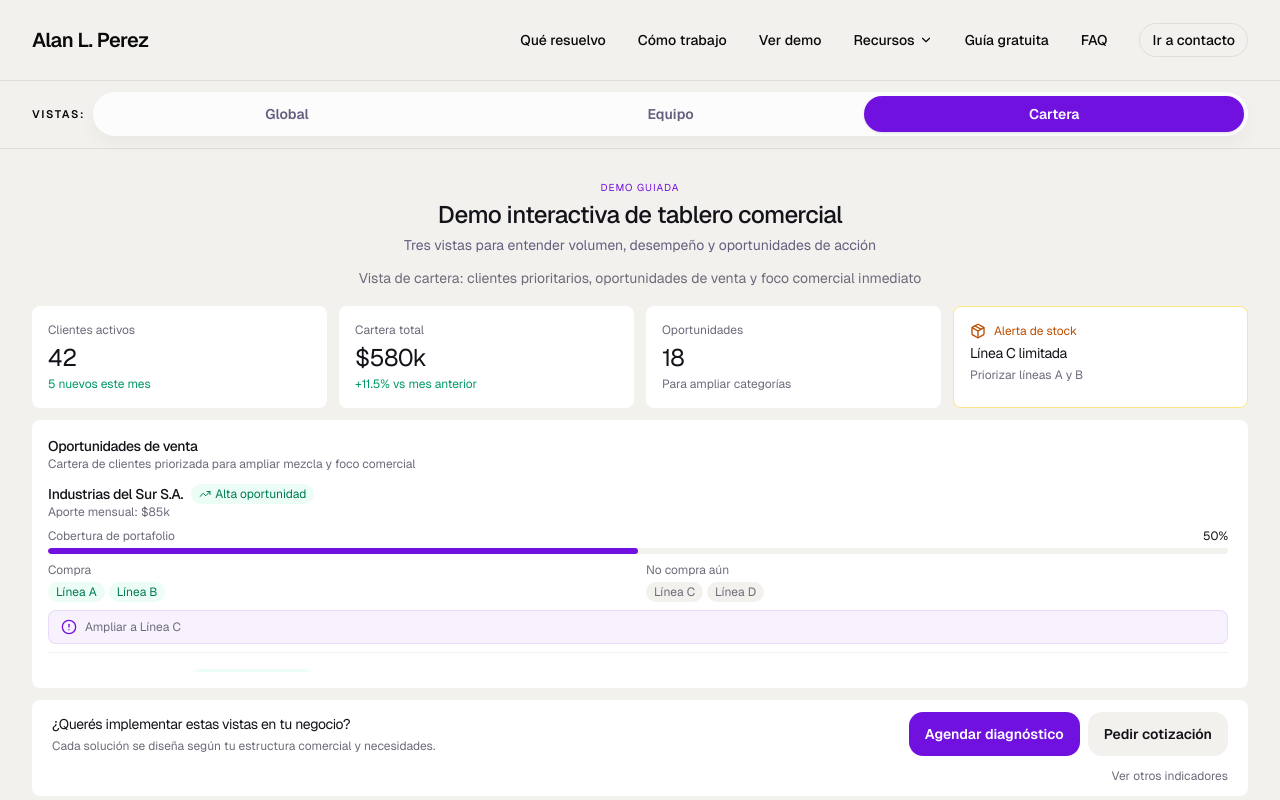
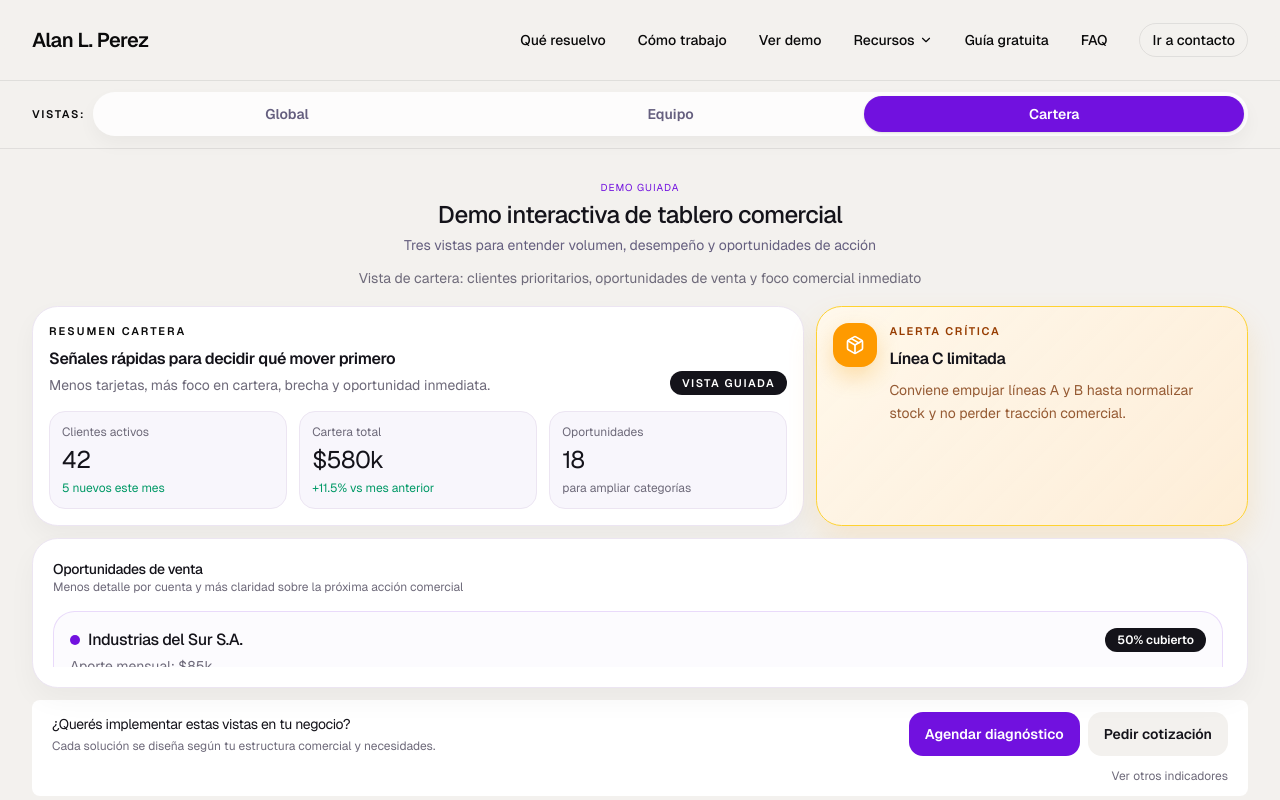
Before and after one commit to AluenIriarte/WebPage, a React (Vite) app: page /demo-dashboard in a window 1280 px wide. Both pictures are taken after a click on the button "Cartera". Shown: the top 800 px of the page. Built offline with nearby package versions, Linux system fonts and the light colour scheme.

Commit message:
Simplify demo portfolio opportunity section

```diff
--- a/src/app/pages/DemoDashboard.tsx
+++ b/src/app/pages/DemoDashboard.tsx
@@ -132,6 +132,16 @@ const clientsData = [
     priority: "medium" as const,
   },
 ];
+
+function getClientPortfolioSummary(client: (typeof clientsData)[number]) {
+  const totalLines = client.buys.length + client.doesntBuy.length;
+  const [primaryGap, ...remainingGaps] = client.doesntBuy;
+
+  return {
+    coverageLabel: `${client.buys.length}/${totalLines} líneas`,
+    primaryGapLabel: primaryGap ? (remainingGaps.length ? `${primaryGap} +${remainingGaps.length}` : primaryGap) : "Portafolio completo",
+  };
+}
 
 const signalOpportunityCards = [
   {
@@ -646,85 +656,121 @@ function RankingViewMobile() {
 function VendedoresView() {
   return (
     <div className="flex h-full flex-col gap-3">
-      <div className="grid shrink-0 grid-cols-2 gap-3 md:grid-cols-4">
-        <KPICard label="Clientes activos" value="42" change="5 nuevos este mes" changeType="positive" />
-        <KPICard label="Cartera total" value="$580k" change="+11.5% vs mes anterior" changeType="positive" />
-        <KPICard label="Oportunidades" value="18" change="Para ampliar categorías" changeType="neutral" />
-        <div className="rounded-lg border border-amber-200 bg-white p-4">
-          <div className="mb-1 flex items-center gap-2 text-amber-700">
-            <Package className="h-4 w-4" />
-            <div className="text-xs">Alerta de stock</div>
+      <div className="grid shrink-0 gap-3 md:grid-cols-[minmax(0,1.7fr)_minmax(18rem,0.95fr)]">
+        <div className="rounded-[1.6rem] border border-[#ECE5F2] bg-white p-4 shadow-[0_10px_24px_rgba(20,19,26,0.04)]">
+          <SectionEyebrow>Resumen cartera</SectionEyebrow>
+          <div className="mt-2 flex flex-col gap-4 md:flex-row md:items-end md:justify-between">
+            <div>
+              <h3 className="text-base font-semibold tracking-tight text-[#14131A]">
+                Señales rápidas para decidir qué mover primero
+              </h3>
+              <p className="mt-1 text-sm text-[#6E6A7A]">
+                Menos tarjetas, más foco en cartera, brecha y oportunidad inmediata.
+              </p>
             </div>
-          <div className="text-sm tracking-tight text-[#14131A]">Línea C limitada</div>
-          <div className="mt-1 text-xs text-[#6E6A7A]">Priorizar líneas A y B</div>
+            <div className="inline-flex items-center rounded-full bg-[#14131A] px-3 py-1 text-[11px] font-semibold uppercase tracking-[0.14em] text-white">
+              Vista guiada
             </div>
           </div>
 
-      <div className="flex flex-col rounded-lg bg-white p-4 md:min-h-0 md:flex-1">
-        <div className="mb-3 shrink-0">
-          <h3 className="text-sm tracking-tight text-[#14131A]">Oportunidades de venta</h3>
-          <p className="text-xs text-[#6E6A7A]">Cartera de clientes priorizada para ampliar mezcla y foco comercial</p>
+          <div className="mt-4 grid gap-3 sm:grid-cols-3">
+            <div className="rounded-2xl border border-[#ECE5F2] bg-[#F8F6FC] p-3">
+              <div className="text-xs text-[#6E6A7A]">Clientes activos</div>
+              <div className="mt-1 text-2xl tracking-tight text-[#14131A]">42</div>
+              <div className="mt-1 text-xs text-emerald-600">5 nuevos este mes</div>
             </div>
-
-        <div className="space-y-4 md:min-h-0 md:flex-1 md:overflow-auto md:pr-1">
-          {clientsData.map((client, index) => (
-            <div key={client.name} className="space-y-2">
-              <div className="flex items-start justify-between gap-2">
-                <div className="min-w-0 flex-1">
-                  <div className="flex flex-wrap items-center gap-2">
-                    <h4 className="text-sm tracking-tight text-[#14131A]">{client.name}</h4>
-                    {client.priority === "high" ? (
-                      <span className="inline-flex shrink-0 items-center gap-1 rounded-full bg-emerald-50 px-2 py-0.5 text-xs text-emerald-700">
-                        <TrendingUp className="h-3 w-3" />
-                        Alta oportunidad
-                      </span>
-                    ) : null}
+            <div className="rounded-2xl border border-[#ECE5F2] bg-[#F8F6FC] p-3">
+              <div className="text-xs text-[#6E6A7A]">Cartera total</div>
+              <div className="mt-1 text-2xl tracking-tight text-[#14131A]">$580k</div>
+              <div className="mt-1 text-xs text-emerald-600">+11.5% vs mes anterior</div>
             </div>
-                  <div className="text-xs text-[#6E6A7A]">Aporte mensual: ${(client.revenue / 1000).toFixed(0)}k</div>
-                </div>
-              </div>
-
-              <div className="space-y-1">
-                <div className="flex items-center justify-between text-xs">
-                  <span className="text-[#6E6A7A]">Cobertura de portafolio</span>
-                  <span className="text-[#14131A]">{client.coverage}%</span>
-                </div>
-                <div className="h-1.5 overflow-hidden rounded-full bg-[#F3F1EE]">
-                  <div className="h-full rounded-full bg-[#7111DF]" style={{ width: `${client.coverage}%` }} />
-                </div>
-              </div>
-
-              <div className="flex gap-4">
-                <div className="flex-1">
-                  <div className="mb-1 text-xs text-[#6E6A7A]">Compra</div>
-                  <div className="flex flex-wrap gap-1">
-                    {client.buys.map((item) => (
-                      <span key={item} className="rounded-full bg-emerald-50 px-2 py-0.5 text-xs text-emerald-700">
-                        {item}
-                      </span>
-                    ))}
-                  </div>
-                </div>
-                <div className="flex-1">
-                  <div className="mb-1 text-xs text-[#6E6A7A]">No compra aún</div>
-                  <div className="flex flex-wrap gap-1">
-                    {client.doesntBuy.map((item) => (
-                      <span key={item} className="rounded-full bg-[#F3F1EE] px-2 py-0.5 text-xs text-[#6E6A7A]">
-                        {item}
-                      </span>
-                    ))}
+            <div className="rounded-2xl border border-[#ECE5F2] bg-[#F8F6FC] p-3">
+              <div className="text-xs text-[#6E6A7A]">Oportunidades</div>
+              <div className="mt-1 text-2xl tracking-tight text-[#14131A]">18</div>
+              <div className="mt-1 text-xs text-[#6E6A7A]">para ampliar categorías</div>
             </div>
           </div>
         </div>
 
-              <div className="flex items-center gap-2 rounded-lg border border-[#7111DF]/10 bg-[#7111DF]/5 px-3 py-2">
-                <AlertCircle className="h-4 w-4 shrink-0 text-[#7111DF]" />
-                <div className="text-xs text-[#6E6A7A]">{client.opportunity}</div>
+        <div className="rounded-[1.6rem] border border-amber-300 bg-[linear-gradient(135deg,rgba(255,248,235,0.98)_0%,rgba(255,237,213,0.9)_100%)] p-4 shadow-[0_14px_30px_rgba(245,158,11,0.14)]">
+          <div className="flex items-start gap-3">
+            <div className="flex h-11 w-11 shrink-0 items-center justify-center rounded-2xl bg-amber-500 text-white shadow-[0_10px_22px_rgba(245,158,11,0.28)]">
+              <Package className="h-5 w-5" />
+            </div>
+            <div>
+              <p className="text-[11px] font-semibold uppercase tracking-[0.16em] text-amber-800">Alerta crítica</p>
+              <h3 className="mt-2 text-base font-semibold tracking-tight text-[#14131A]">Línea C limitada</h3>
+              <p className="mt-2 text-sm leading-relaxed text-amber-900/80">
+                Conviene empujar líneas A y B hasta normalizar stock y no perder tracción comercial.
+              </p>
+            </div>
+          </div>
+        </div>
       </div>
 
-              {index < clientsData.length - 1 ? <div className="border-t border-[#F3F1EE]" /> : null}
+      <div className="flex flex-col rounded-[1.6rem] border border-[#ECE5F2] bg-white p-5 shadow-[0_12px_28px_rgba(20,19,26,0.04)] md:min-h-0 md:flex-1">
+        <div className="mb-4 shrink-0">
+          <h3 className="text-sm tracking-tight text-[#14131A]">Oportunidades de venta</h3>
+          <p className="text-xs text-[#6E6A7A]">Menos detalle por cuenta y más claridad sobre la próxima acción comercial</p>
         </div>
-          ))}
+
+        <div className="space-y-4 md:min-h-0 md:flex-1 md:overflow-auto md:pr-1">
+          {clientsData.map((client) => {
+            const portfolioSummary = getClientPortfolioSummary(client);
+            const isPriorityHigh = client.priority === "high";
+
+            return (
+              <article
+                key={client.name}
+                className={`rounded-[1.35rem] border p-4 ${
+                  isPriorityHigh ? "border-[#7111DF]/14 bg-[#FCFBFE]" : "border-[#ECE5F2] bg-white"
+                }`}
+              >
+                <div className="flex flex-col gap-4 md:flex-row md:items-start md:justify-between">
+                  <div className="min-w-0 flex-1">
+                    <div className="flex items-center gap-2">
+                      <span className={`h-2.5 w-2.5 rounded-full ${isPriorityHigh ? "bg-[#7111DF]" : "bg-amber-500"}`} />
+                      <h4 className="text-base tracking-tight text-[#14131A]">{client.name}</h4>
+                    </div>
+                    <p className="mt-1 text-sm text-[#6E6A7A]">Aporte mensual: ${(client.revenue / 1000).toFixed(0)}k</p>
+                  </div>
+                  <div className="inline-flex shrink-0 items-center rounded-full bg-[#14131A] px-3 py-1 text-xs font-semibold text-white">
+                    {client.coverage}% cubierto
+                  </div>
+                </div>
+
+                <div className="mt-4 space-y-2">
+                  <div className="flex items-center justify-between text-xs">
+                    <span className="text-[#6E6A7A]">Cobertura de portafolio</span>
+                    <span className="font-medium text-[#14131A]">{client.coverage}%</span>
+                  </div>
+                  <div className="h-2 overflow-hidden rounded-full bg-[#ECE5F2]">
+                    <div
+                      className={`h-full rounded-full ${isPriorityHigh ? "bg-[#7111DF]" : "bg-[#8A839D]"}`}
+                      style={{ width: `${client.coverage}%` }}
+                    />
+                  </div>
+                </div>
+
+                <div className="mt-4 flex flex-wrap items-center gap-x-4 gap-y-2 text-sm">
+                  <div className="text-[#6E6A7A]">
+                    Compra <span className="font-medium text-[#14131A]">{portfolioSummary.coverageLabel}</span>
+                  </div>
+                  <div className="text-[#6E6A7A]">
+                    Brecha principal <span className="font-medium text-amber-700">{portfolioSummary.primaryGapLabel}</span>
+                  </div>
+                </div>
+
+                <div className="mt-4 rounded-[1rem] bg-[linear-gradient(135deg,#14131A_0%,#2B1E4F_100%)] px-4 py-3 text-white shadow-[0_14px_30px_rgba(20,19,26,0.12)]">
+                  <div className="text-[11px] font-semibold uppercase tracking-[0.16em] text-white/70">Siguiente movimiento</div>
+                  <div className="mt-2 flex items-start gap-2">
+                    <AlertCircle className="mt-0.5 h-4 w-4 shrink-0 text-[#BBA3FF]" />
+                    <p className="text-sm leading-relaxed text-white">{client.opportunity}</p>
+                  </div>
+                </div>
+              </article>
+            );
+          })}
         </div>
       </div>
     </div>
@@ -744,61 +790,65 @@ function VendedoresViewMobile() {
       <MobilePanel
         eyebrow="Cartera priorizada"
         title="Qué cuentas conviene mover primero"
-        description="En celular alcanza con ver las cuentas de mayor oportunidad y la brecha de portafolio."
+        description="En celular conviene ver aporte, cobertura y siguiente movimiento, sin abrir toda la cartera."
       >
         <div className="space-y-4">
-          {highlightedClients.map((client) => (
-            <article key={client.name} className="rounded-[1.15rem] border border-border/50 bg-[#FCFBFE] p-4">
-              <div className="flex flex-wrap items-center gap-2">
+          {highlightedClients.map((client) => {
+            const portfolioSummary = getClientPortfolioSummary(client);
+            const isPriorityHigh = client.priority === "high";
+
+            return (
+              <article
+                key={client.name}
+                className={`rounded-[1.15rem] border p-4 ${
+                  isPriorityHigh ? "border-[#7111DF]/14 bg-[#FCFBFE]" : "border-border/50 bg-white"
+                }`}
+              >
+                <div className="flex items-start justify-between gap-3">
+                  <div className="min-w-0">
+                    <div className="flex items-center gap-2">
+                      <span className={`h-2.5 w-2.5 rounded-full ${isPriorityHigh ? "bg-[#7111DF]" : "bg-amber-500"}`} />
                       <h4 className="text-sm font-medium tracking-tight text-foreground">{client.name}</h4>
-                {client.priority === "high" ? (
-                  <span className="inline-flex items-center gap-1 rounded-full bg-emerald-50 px-2 py-0.5 text-xs text-emerald-700">
-                    <TrendingUp className="h-3 w-3" />
-                    Alta oportunidad
-                  </span>
-                ) : null}
+                    </div>
+                    <p className="mt-1 text-xs text-muted-foreground">Aporte mensual: ${(client.revenue / 1000).toFixed(0)}k</p>
+                  </div>
+                  <div className="rounded-full bg-[#14131A] px-2.5 py-1 text-[11px] font-semibold text-white">
+                    {client.coverage}%
+                  </div>
                 </div>
 
-              <div className="mt-3 space-y-1">
+                <div className="mt-3 space-y-2">
                   <div className="flex items-center justify-between text-xs">
                     <span className="text-muted-foreground">Cobertura de portafolio</span>
                     <span className="text-foreground">{client.coverage}%</span>
                   </div>
-                <div className="h-1.5 overflow-hidden rounded-full bg-[#F3F1EE]">
-                  <div className="h-full rounded-full bg-[#7111DF]" style={{ width: `${client.coverage}%` }} />
+                  <div className="h-2 overflow-hidden rounded-full bg-[#ECE5F2]">
+                    <div
+                      className={`h-full rounded-full ${isPriorityHigh ? "bg-[#7111DF]" : "bg-[#8A839D]"}`}
+                      style={{ width: `${client.coverage}%` }}
+                    />
                   </div>
                 </div>
 
-              <div className="mt-3 space-y-3">
+                <div className="mt-3 flex flex-wrap items-center gap-x-3 gap-y-2 text-xs text-muted-foreground">
                   <div>
-                  <div className="mb-1 text-xs text-muted-foreground">Compra</div>
-                  <div className="flex flex-wrap gap-1">
-                    {client.buys.map((item) => (
-                      <span key={item} className="rounded-full bg-emerald-50 px-2 py-0.5 text-xs text-emerald-700">
-                        {item}
-                      </span>
-                    ))}
+                    Compra <span className="font-medium text-foreground">{portfolioSummary.coverageLabel}</span>
+                  </div>
+                  <div>
+                    Brecha principal <span className="font-medium text-amber-700">{portfolioSummary.primaryGapLabel}</span>
                   </div>
                 </div>
 
-                <div>
-                  <div className="mb-1 text-xs text-muted-foreground">No compra aún</div>
-                  <div className="flex flex-wrap gap-1">
-                    {client.doesntBuy.map((item) => (
-                      <span key={item} className="rounded-full bg-[#F3F1EE] px-2 py-0.5 text-xs text-[#6E6A7A]">
-                        {item}
-                      </span>
-                    ))}
+                <div className="mt-3 rounded-xl bg-[linear-gradient(135deg,#14131A_0%,#2B1E4F_100%)] px-3 py-3 text-white shadow-[0_14px_28px_rgba(20,19,26,0.14)]">
+                  <div className="text-[11px] font-semibold uppercase tracking-[0.16em] text-white/70">Siguiente movimiento</div>
+                  <div className="mt-2 flex items-start gap-2">
+                    <AlertCircle className="mt-0.5 h-4 w-4 shrink-0 text-[#BBA3FF]" />
+                    <p className="text-xs leading-relaxed text-white">{client.opportunity}</p>
                   </div>
                 </div>
-              </div>
-
-              <div className="mt-3 flex items-start gap-2 rounded-xl border border-[#7111DF]/10 bg-[#7111DF]/5 px-3 py-2.5">
-                <AlertCircle className="mt-0.5 h-4 w-4 shrink-0 text-[#7111DF]" />
-                <p className="text-xs leading-relaxed text-[#6E6A7A]">{client.opportunity}</p>
-              </div>
               </article>
-          ))}
+            );
+          })}
         </div>
       </MobilePanel>
 
```
Lines whose indentation alone changed are shown as unchanged.
